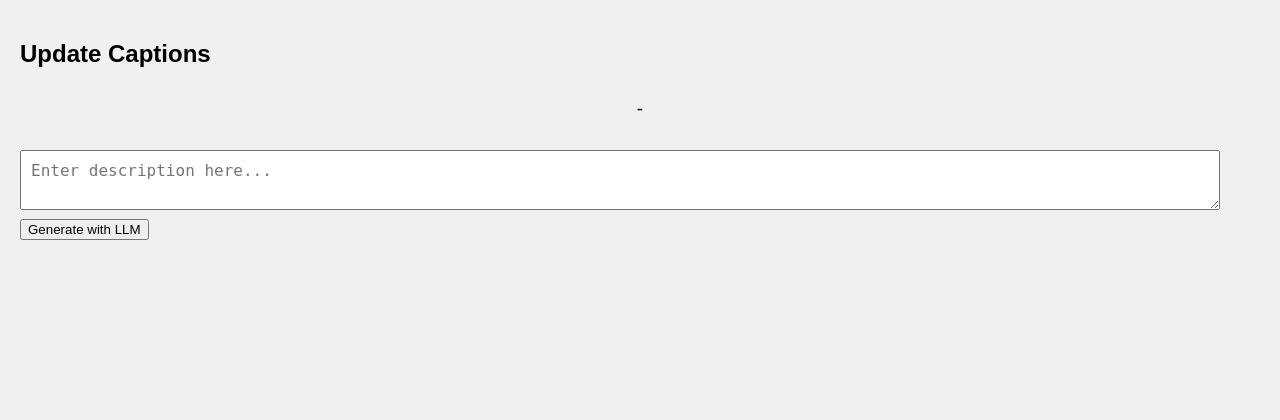
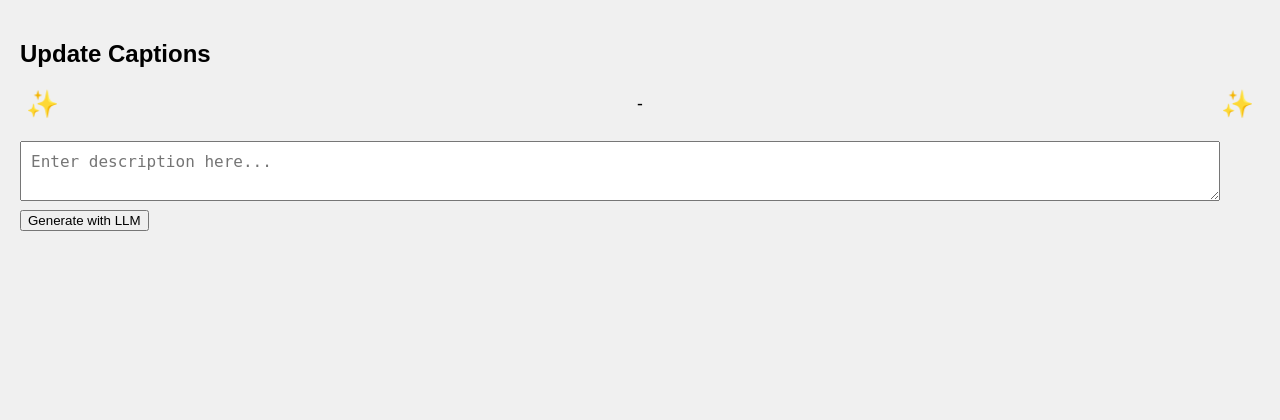
Before and after one commit to astronights/insta-llm, a Flask app: template api/templates/posts.html in a window 1280 px wide. Shown: the top 420 px of the page. Run offline with Flask 3, Linux system fonts and the light colour scheme; the template is opened without the code that fills it, so the values that code supplies are empty.

Commit message:
Changes to getting files

```diff
--- a/api/static/css/posts_styles.css
+++ b/api/static/css/posts_styles.css
@@ -144,6 +144,13 @@
     display: inline-block;
     white-space: pre-line;
     text-align: left;
+    align-items: left;
+}
+
+.post-slide p.old-caption {
+    word-break: break-word;  /* Ensures long words/hashtags break and wrap */
+    overflow-wrap: break-word; /* Fallback for older browsers */
+    white-space: normal; /* Ensures text can wrap normally */
 }
 
 .caption-option, .size-option, .emoji-option {
@@ -226,30 +233,33 @@
 
 .page-section {
     display: flex;
-    flex-direction: column;
+    flex-direction: row;
     align-items: center;
+    justify-content: space-between;
     margin: 20px 0;
+    font-size: 1.1em;
+    width: 100%;
+    position: relative; /* Add position relative */
 }
 
-.date-range {
-    font-size: 1.2em;
-    margin: 10px 0;
+.date-display {
+    flex: 1; /* This will allow the date display to take the available space */
+    text-align: center; /* Center-align the date display */
 }
 
-.navigation-buttons {
-    display: flex;
-    justify-content: space-between;
-    width: 100%; /* Adjust according to your layout */
+.page-button {
+    background: none; /* Optional: style the button background */
+    border: none; /* Optional: remove the border */
+    font-size: 1.5em; /* Make buttons larger for better clickability */
+    cursor: pointer; /* Change cursor to pointer */
 }
 
 .swiper-container {
     width: 100%;
-    height: 100%;
+    height: auto; /* Adjust height to auto to fit media content */
     max-width: 400px;
     margin: 0 auto;
 }
-
-/*
 
 .swiper-slide {
     display: flex;
@@ -257,15 +267,16 @@
     justify-content: center;
     align-items: center;
     text-align: center;
-    padding: 5px;
 }
 
-.swiper-slide img, video {
-    max-width: 90%;
+.swiper-slide img,
+.swiper-slide video {
+    max-width: 100%; /* Ensure images/videos do not exceed container width */
     border-radius: 10px;
     margin-bottom: 10px;
 }
 
-.swiper-button-next, .swiper-button-prev {
+.swiper-button-next,
+.swiper-button-prev {
     color: #fff;
-} */
+}
--- a/api/templates/posts.html
+++ b/api/templates/posts.html
@@ -17,52 +17,37 @@
         <h2>Update Captions</h2>
 
         <div class='page-section'>
+            {% if 'next' in pages %}
+            <button id="next-page" class="page-button" onclick="loadPage('next')">⬅️</button>
+            {% else %}
+            <button id="previous-page" class="page-button" onclick="loadPage('done')">✨</button>
+            {% endif %}
 
-            {% set start_date = posts[-1].formatted_timestamp %}
-            {% set end_date = posts[0].formatted_timestamp %}
-
-            <div class="date-range">
-                <span>
-                    {{ start_date }} - {{ end_date }}
-                </span>
+            <div class="date-display">
+                {{ posts[-1].formatted_timestamp }} - {{ posts[0].formatted_timestamp }}
             </div>
 
-            <div class="navigation-buttons">
             {% if 'previous' in pages %}
-                <button id="previous-page" onclick="loadPage('prev')">Newer</button>
-                {% endif %}
-
-                {% if 'next' in pages %}
-                <button id="next-page" onclick="loadPage('next')">Older</button>
+            <button id="previous-page" class="page-button" onclick="loadPage('previous')">➡️</button>
+            {% else %}
+            <button id="previous-page" class="page-button" onclick="loadPage('done')">✨</button>
             {% endif %}
         </div>
-        </div>
 
-        <!-- For each page, display the posts slider -->
         <div class="swiper-container posts-slider">
             <div class="swiper-wrapper">
                 {% for post in posts %}
                 <div class="swiper-slide post-slide">
 
-                    <!-- If the post is a carousel album, display an inner slider for the media items (Numbered pagination) -->
                     {% if post.media_type == 'CAROUSEL_ALBUM' %}
-                    <div class="swiper-container inner-carousel-slider">
-                        <div class="swiper-wrapper">
-                            {% for media in post.children %}
-                            <div class="swiper-slide">
-                                {% if media.media_type == 'VIDEO' %}
-                                <video controls>
-                                    <source src="{{ media.media_url }}" type="video/mp4">
-                                    Your browser does not support the video tag.
-                                </video>
-                                {% else %}
-                                <img src="{{ media.media_url }}" alt="Post Image">
-                                {% endif %}
-                            </div>
+                    <div class="carousel-display">
+                        <img class="carousel-image" src="{{ post.children.data[0].media_url }}" alt="Post Image">
+                        <div class="carousel-buttons">
+                            {% for media in post.children.data %}
+                            <button class="carousel-button" onclick="showMedia('{{ media.media_url }}', this)"> {{
+                                loop.index }} </button>
                             {% endfor %}
                         </div>
-                        <!-- Numbered pagination for the inner slider -->
-                        <div class="swiper-pagination inner-carousel-pagination"></div>
                     </div>
                     {% else %}
                     {% if post.media_type == 'VIDEO' %}
@@ -74,13 +59,17 @@
                     <img src="{{ post.media_url }}" alt="Post Image">
                     {% endif %}
                     {% endif %}
+                    <h3 style="text-align: left;margin: 0;">Old Caption</h3>
+                    {% if post.caption %}
                     <p class="old-caption">{{ post.caption }}</p>
+                    {% else %}
+                    <p class="old-caption">None</p>
+                    {% endif %}
                 </div>
                 {% endfor %}
             </div>
             <div class="swiper-pagination posts-pagination"></div>
         </div>
-
 
         <textarea id="free-text" rows="2" placeholder="Enter description here..."></textarea>
 
@@ -139,37 +128,23 @@
         let loadingDotsInterval;
 
         function loadPage(direction) {
+            if (['previous', 'next'].includes(direction)) {
                 const url = `/home/posts/${direction}`;
                 window.location.href = url;
             }
+        }
 
-        const postSwipers = [];
+        function showMedia(mediaUrl, buttonElement) {
+            const carouselDisplay = buttonElement.closest('.carousel-display');
+            const imageElement = carouselDisplay.querySelector('.carousel-image');
+            imageElement.src = mediaUrl;
+        }
+
         document.querySelectorAll('.posts-slider').forEach((postSlider, index) => {
-            postSwipers[index] = new Swiper(postSlider, {
+            new Swiper(postSlider, {
                 slidesPerView: 1,
-                spaceBetween: 10,
-                pagination: {
-                    el: '.posts-pagination',
-                    clickable: true,
-                },
+                spaceBetween: 20,
                 allowTouchMove: true, // Enable swiping for post slider
-            });
-        });
-
-        const carouselSwipers = [];
-        document.querySelectorAll('.inner-carousel-slider').forEach((carouselSlider, index) => {
-            carouselSwipers[index] = new Swiper(carouselSlider, {
-                slidesPerView: 1,
-                spaceBetween: 5,
-                allowTouchMove: false, // Disable swiping for carousel media
-                pagination: {
-                    el: '.inner-carousel-pagination',
-                    clickable: true,
-                    type: 'bullets', // Use bullets (or numbered pagination)
-                    renderBullet: function (index, className) {
-                        return '<span class="' + className + '">' + (index + 1) + '</span>';
-                    },
-                },
             });
         });
 
@@ -265,109 +240,77 @@
                     generateButton.disabled = false;
                 })
                 .catch(error => {
-                    console.error('Error:', error);
+                    console.error('Error generating captions:', error);
                     stopLoadingDots();
                     generateButton.disabled = false;
                 });
         });
 
-        function displayLLMOptions(options) {
-            const optionsDiv = document.getElementById("caption-options");
-            optionsDiv.innerHTML = "";
-            options.forEach((option, index) => {
-                const optionDiv = document.createElement("div");
-                optionDiv.className = "caption-option";
-                optionDiv.innerText = option;
-                optionDiv.onclick = function () { selectOption(index); };
-                optionsDiv.appendChild(optionDiv);
+        function displayLLMOptions(captions) {
+            const captionOptionsDiv = document.getElementById("caption-options");
+            captionOptionsDiv.innerHTML = '';
+
+            captions.forEach((caption, index) => {
+                const captionDiv = document.createElement("div");
+                captionDiv.className = "caption-option";
+                captionDiv.innerText = caption;
+                captionDiv.onclick = () => {
+                    selectCaption(index);
+                };
+                captionOptionsDiv.appendChild(captionDiv);
             });
+        }
 
-            document.getElementById("response-box").style.display = "block";
+        function displayHashtags(hashtags) {
+            const hashtagBox = document.getElementById("hashtag-box");
+            hashtagBox.innerHTML = hashtags.map(hashtag => `<div class="hashtag">${hashtag}</div>`).join('');
+        }
+
+        function selectCaption(index) {
+            const captionOptionsDiv = document.getElementById("caption-options");
+            const selectedCaption = captionOptionsDiv.children[index];
+
+            if (selectedCaptionIndex === index) {
+                selectedCaption.classList.remove('selected');
+                selectedCaptionIndex = -1;
+                document.getElementById("copy").style.display = "none";
+                document.getElementById("update").style.display = "none";
+            } else {
+                for (let i = 0; i < captionOptionsDiv.children.length; i++) {
+                    captionOptionsDiv.children[i].classList.remove('selected');
+                }
+                selectedCaption.classList.add('selected');
+                selectedCaptionIndex = index;
                 document.getElementById("copy").style.display = "inline";
                 document.getElementById("update").style.display = "inline";
             }
+        }
 
-        function selectOption(index) {
-            const options = document.querySelectorAll(".caption-option");
-            options.forEach(option => option.classList.remove("selected"));
-            options[index].classList.add("selected");
-            selectedCaptionIndex = index;
+        function addHashtag() {
+            const hashtagInput = document.getElementById("hashtag-input");
+            const hashtag = hashtagInput.value.trim();
+            if (hashtag) {
+                const hashtagBox = document.getElementById("hashtag-box");
+                const hashtagDiv = document.createElement("div");
+                hashtagDiv.className = "hashtag";
+                hashtagDiv.innerText = `#${hashtag}`;
+                hashtagBox.appendChild(hashtagDiv);
+                hashtagInput.value = "";
+            }
         }
 
         function selectSize(size) {
-            const sizeDivs = document.querySelectorAll(".size-option");
-            const index = selectedSizes.indexOf(size);
-
-            if (index === -1) {
+            const sizeOptionDiv = document.querySelector(`.size-option[data-size="${size}"]`);
+            if (selectedSizes.includes(size)) {
+                selectedSizes = selectedSizes.filter(s => s !== size);
+                sizeOptionDiv.classList.remove('selected');
+            } else {
                 selectedSizes.push(size);
-            } else {
-                selectedSizes.splice(index, 1);
-            }
-
-            sizeDivs.forEach(sizeDiv => {
-                const currentSize = parseInt(sizeDiv.innerText, 10);
-                if (selectedSizes.includes(currentSize)) {
-                    sizeDiv.classList.add("selected");
-                } else {
-                    sizeDiv.classList.remove("selected");
-                }
-            });
-        }
-
-        document.getElementById("copy").addEventListener("click", function () {
-            const statusMessage = document.getElementById("status-message");
-            const selectedCaption = document.querySelectorAll(".caption-option")[selectedCaptionIndex]?.innerText || '';
-            const selectedSizeText = 'Sizes Available: ' + selectedSizes.sort().join(" | ");
-            const emoji = document.querySelector('.emoji-option').innerText.replace('-', '').trim();
-            const contactText = `${emoji} Feel free to message me for pricing and more details ${emoji}`.trim()
-            const hashtagText = Array.from(document.querySelectorAll(".hashtag")).map(tag => tag.innerText.slice(0, -1).trim()).join(" ");
-
-            const allText = `${selectedCaption}\n\n${selectedSizeText}\n${contactText}\n\n${hashtagText}`;
-
-            if (selectedCaption && selectedSizes.length && hashtagText) {
-                navigator.clipboard.writeText(allText).then(() => {
-                    statusMessage.textContent = "Text copied to clipboard!";
-                    statusMessage.style.color = "green";
-                }).catch(() => {
-                    statusMessage.textContent = "Failed to copy text";
-                    statusMessage.style.color = "red";
-                });
-            } else {
-                statusMessage.textContent = "Nothing to copy!";
-                statusMessage.style.color = "red";
-            }
-        });
-
-        function displayHashtags(hashtags) {
-            const hashtagBox = document.getElementById("hashtag-box");
-            hashtagBox.innerHTML = hashtags.split(' ').map(tag => `<span class="hashtag">${tag} <span class="delete-hashtag" onclick="deleteHashtag(this)">x</span></span>`).join(' ');
-        }
-
-        document.getElementById("hashtag-input").addEventListener("keydown", function (event) {
-            if (event.key === "Enter") {
-                event.preventDefault();
-                addHashtag();
-            }
-        });
-
-        function addHashtag() {
-            const input = document.getElementById("hashtag-input");
-            const hashtag = input.value.trim();
-            if (hashtag !== "") {
-                const hashtagBox = document.getElementById("hashtag-box");
-                const newHashtagDiv = document.createElement("div");
-                newHashtagDiv.className = "hashtag";
-                newHashtagDiv.innerHTML = `#${hashtag} <span class="delete-hashtag" onclick="deleteHashtag(this)">x</span>`;
-                hashtagBox.appendChild(newHashtagDiv);
-                input.value = "";
+                sizeOptionDiv.classList.add('selected');
             }
         }
 
-        function deleteHashtag(element) {
-            element.parentElement.remove();
-        }
     </script>
-
 </body>
 
 </html>
```
Also changed, not shown: api/services/genai/llm.py (+24 -2 lines), api/services/instagram/media.py (+1 -6 lines). Lines whose indentation alone changed are shown as unchanged.
